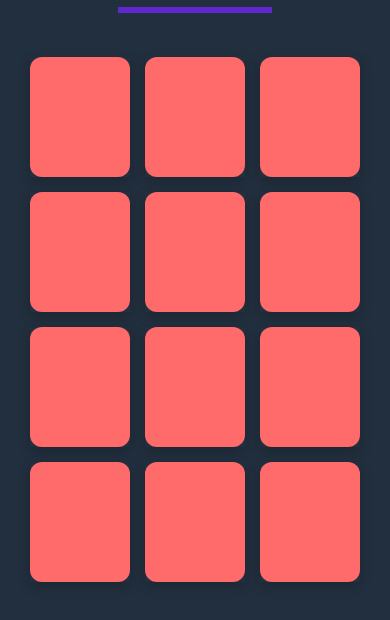
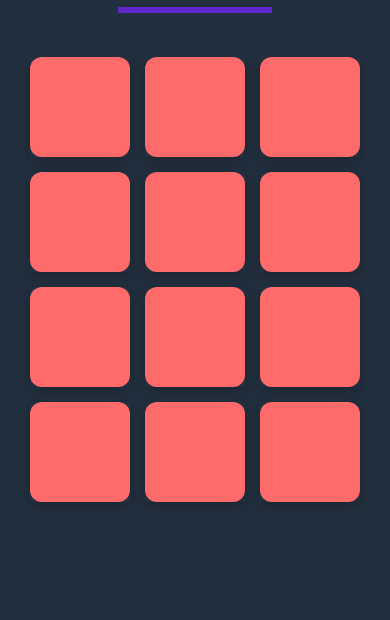
Before and after one commit to MattBaltzell/match-game, a website: page index.html in a window 390 px wide. Shown: the part 86-706 px from the top of the page. Drawn offline with Linux system fonts and the light colour scheme.

Commit message:
attempting mobile bug fix

```diff
--- a/scss/styles.scss
+++ b/scss/styles.scss
@@ -80,10 +80,14 @@ button {
 
 .card {
   width: 100px;
-  height: 120px;
+  height: 100px;
   perspective: 500px;
   border-radius: 12px;
   cursor: pointer;
+
+  @media screen and (min-width: 400px) {
+    height: 120px;
+  }
 
   &-inner {
     position: relative;
@@ -106,7 +110,7 @@ button {
       width: 100%;
       height: 100%;
       position: absolute;
-      padding: 16px;
+      // padding: 16px;
       -webkit-backface-visibility: hidden;
       backface-visibility: hidden;
       border-radius: 12px;
@@ -126,7 +130,7 @@ button {
     }
 
     &__back {
-      padding: 24px 30px 36px 30px;
+      padding-top: 24px;
       background-color: #eee;
       transform: rotateY(180deg);
       font-size: 60px;
```
Also changed, not shown: css/styles.css.
